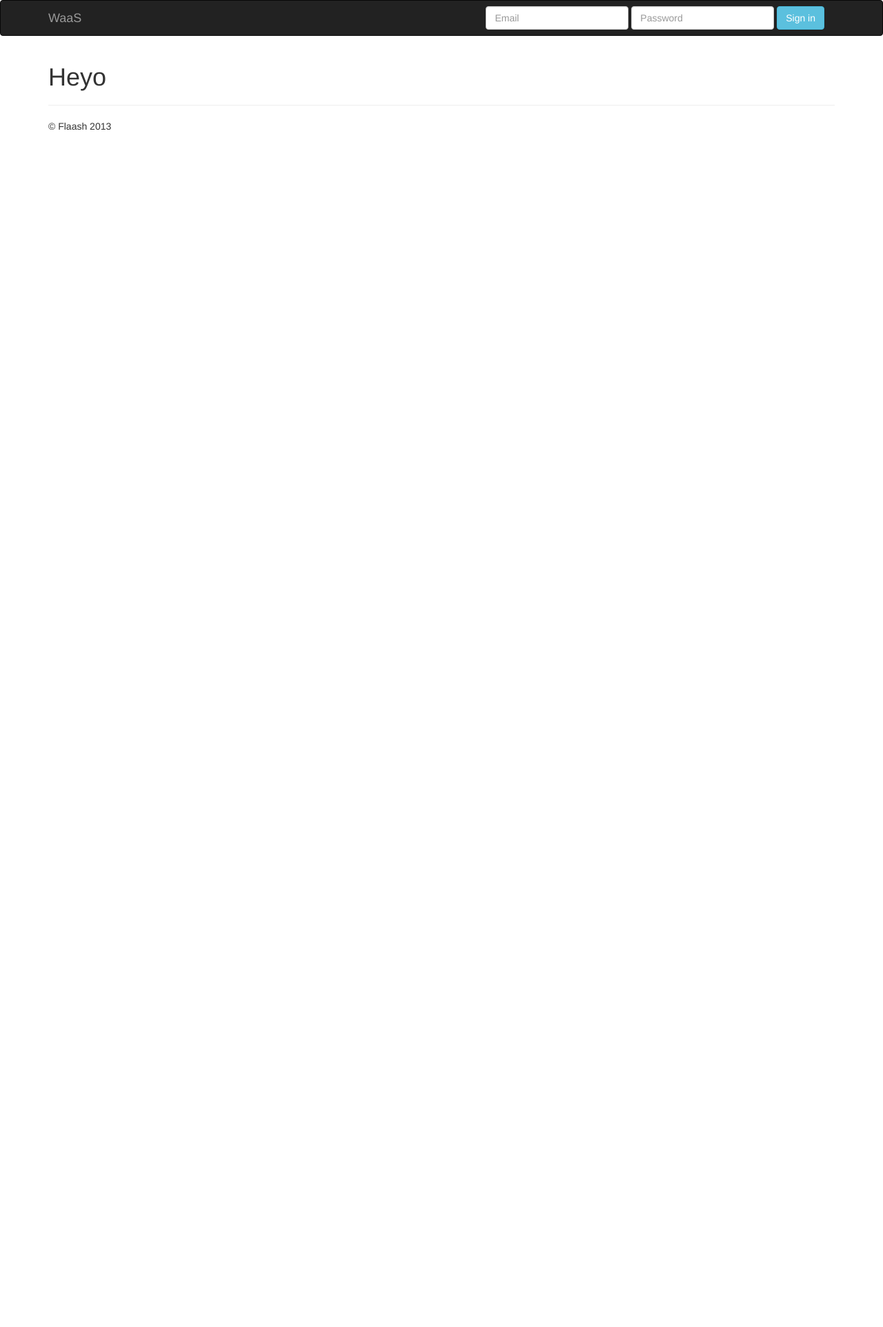
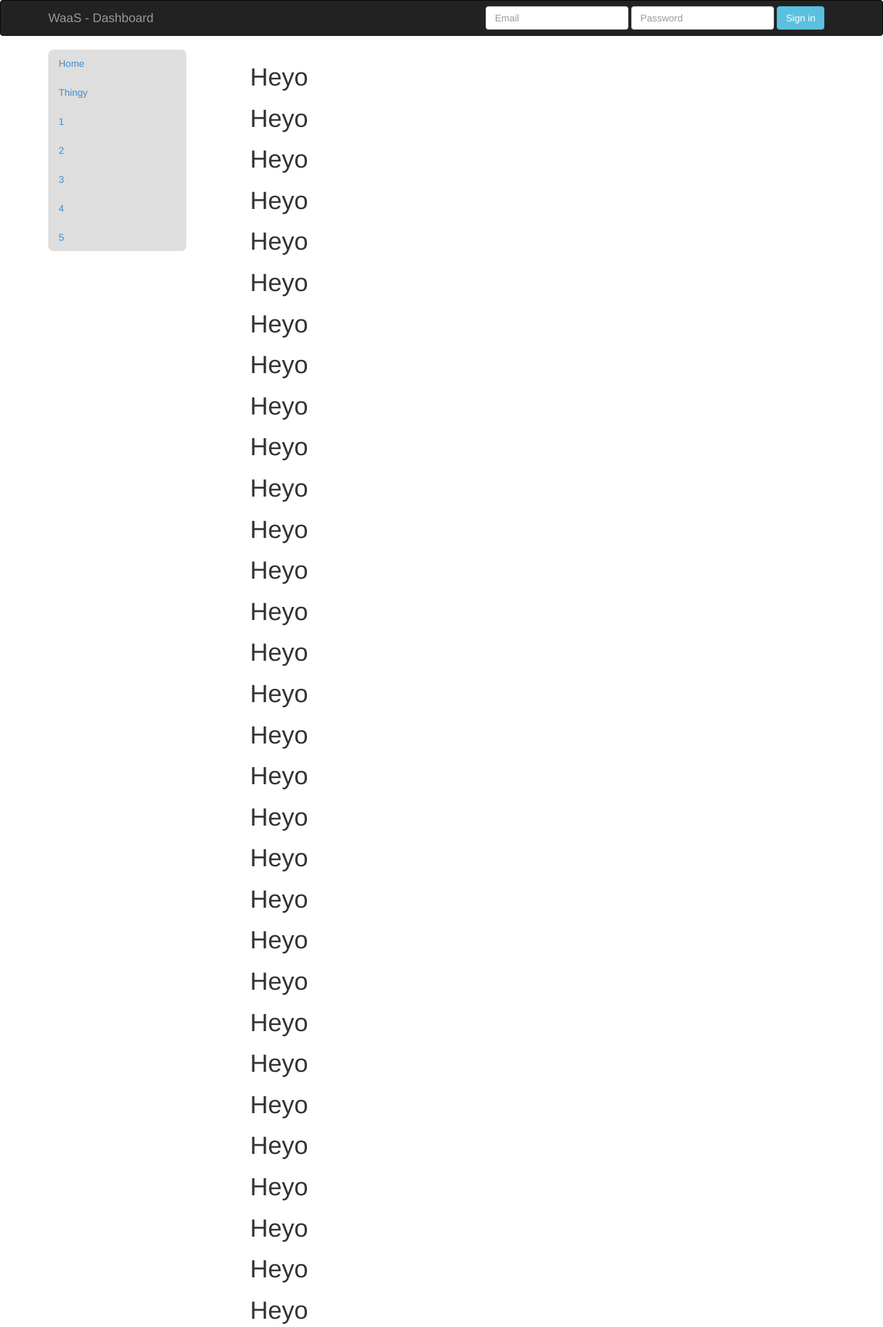
Before and after one commit to flaash/waas, a Flask app: page /dashboard in a window 1280 px wide. Shown: the top 1924 px of the page at 69% size. Before the commit the page ends 189 px from the top, so only its background shows below. Run offline with Flask 2, Linux system fonts and the light colour scheme; some libraries are stand-ins or nearby versions.

Commit message:
Added filters.js, got a fixed side navbar on dashboard

```diff
--- a/waas/site/css/style.css
+++ b/waas/site/css/style.css
@@ -16,3 +16,13 @@
 	max-width:100%;
 	max-height:100%;
 }
+
+.dashboard-sidebar{
+	width: 200px;
+
+}
+
+.dashboard-sidebar ul{
+	background-color: #dedede;
+	border-radius: 7px;
+}
--- a/waas/site/js/controllers.js
+++ b/waas/site/js/controllers.js
@@ -1,6 +1,6 @@
 var waasApp = angular.module('waasApp', []);
 
-waasApp.controller('WallpaperSplashController', function($scope, $timeout) {
+waasApp.controller('WallpaperSplashCtrl', function($scope, $timeout) {
     $scope.wallpapers = [{
         'source': 'site/images/wallpaper1.jpg'
     }, {
@@ -33,3 +33,13 @@ waasApp.controller('WallpaperSplashController', function($scope, $timeout) {
     }
     cycle();
 });
+
+waasApp.controller("DashboardNavbarCtrl", function($scope){
+    $scope.home = function(){
+        alert("Aww yea");
+    };
+
+    $scope.thingy = function(){
+        alert("Woooo");
+    };
+});
--- /dev/null
+++ b/waas/site/js/filters.js
@@ -0,0 +1,8 @@
+waasApp.filter('range', function() {
+  return function(input, total) {
+    total = parseInt(total);
+    for (var i=0; i<total; i++)
+      input.push(i);
+    return input;
+  };
+});
--- a/waas/templates/dashboard.html
+++ b/waas/templates/dashboard.html
@@ -1,5 +1,20 @@
 <% extends "layout.html" %>
 
+<% block title %> - Dashboard<% endblock %>
+
 <% block content %>
-	<h1>Heyo</h1>
+	<div class="row">
+		<div class="col-md-3" ng-controller="DashboardNavbarCtrl" >
+			<div class="hidden-xs hidden-sm affix dashboard-sidebar">
+				<ul class="nav nav-pills nav-stacked">
+					<li><a ng-click="home()" href="#">Home</a></li>
+					<li><a ng-click="thingy()" href="#">Thingy</a></li>
+					<li ng-repeat="i in [1,2,3,4,5]"><a href="#">{{i}}</a></li>
+				</ul>
+			</div>
+		</div>
+		<div class="col-md-9">
+			<h1 data-ng-repeat="n in [] | range:100">Heyo</h1>
+		</div>
+	</div>
 <% endblock %>
--- a/waas/templates/layout.html
+++ b/waas/templates/layout.html
@@ -20,6 +20,7 @@
     <script src="site/js/angular.min.js"></script>
 
     <script src="site/js/controllers.js"></script>
+    <script src="site/js/filters.js"></script>
 
   </head>
   <body>
@@ -33,7 +34,7 @@
             <span class="icon-bar"></span>
             <span class="icon-bar"></span>
           </button>
-          <a class="navbar-brand" href="#">WaaS</a>
+          <a class="navbar-brand" href="#">WaaS <% block title %><% endblock %></a>
         </div>
         <div class="navbar-collapse collapse">
           <form class="navbar-form navbar-right" role="form">
--- a/waas/templates/splash.html
+++ b/waas/templates/splash.html
@@ -1,7 +1,7 @@
 <% extends "layout.html" %>
 
 <% block content %>
-<div ng-controller="WallpaperSplashController">
+<div ng-controller="WallpaperSplashCtrl">
   <h1>Wallpapers as a Service</h1>
   <div class="row">
     <div class="wallpaper-container col-md-8">
```
